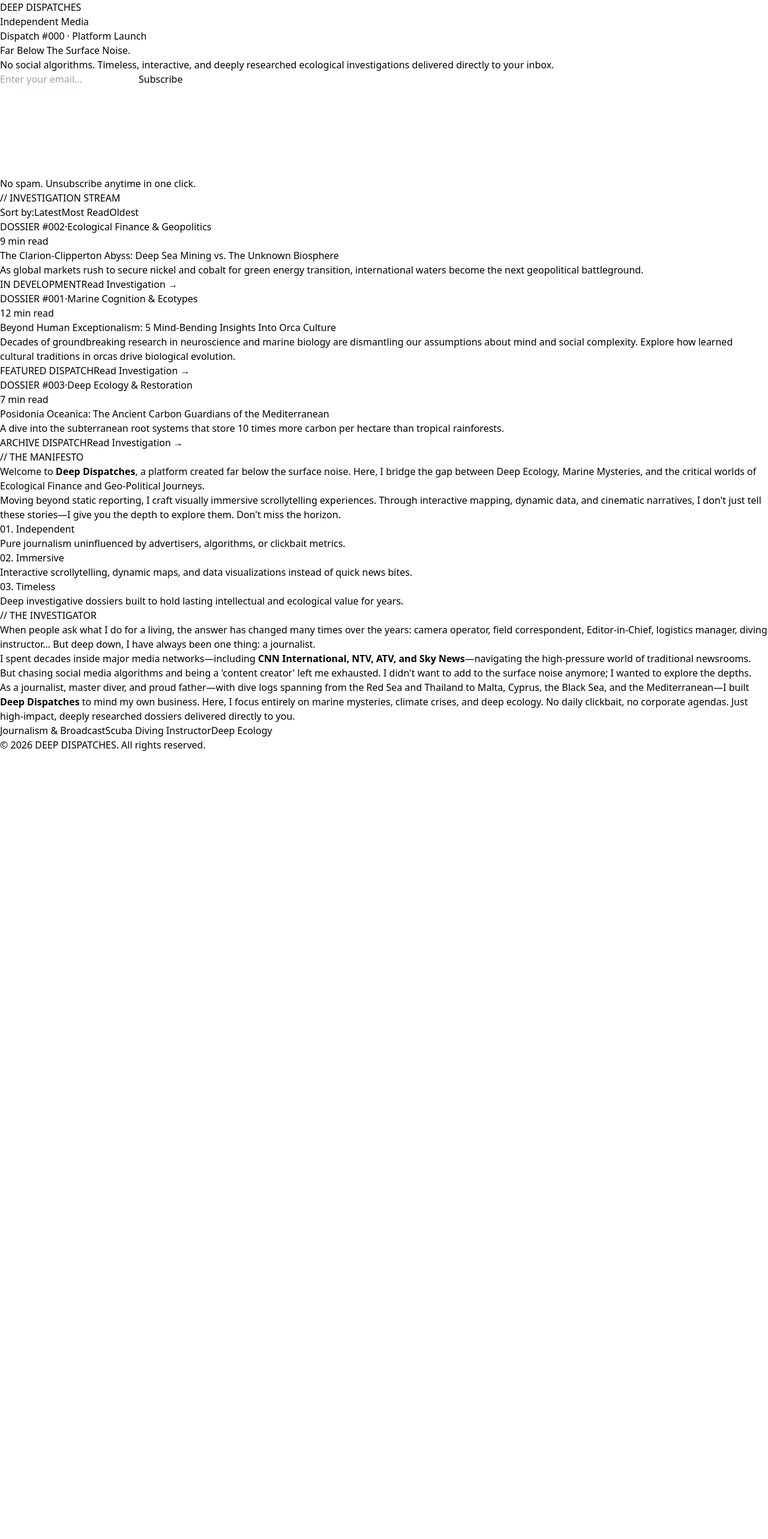
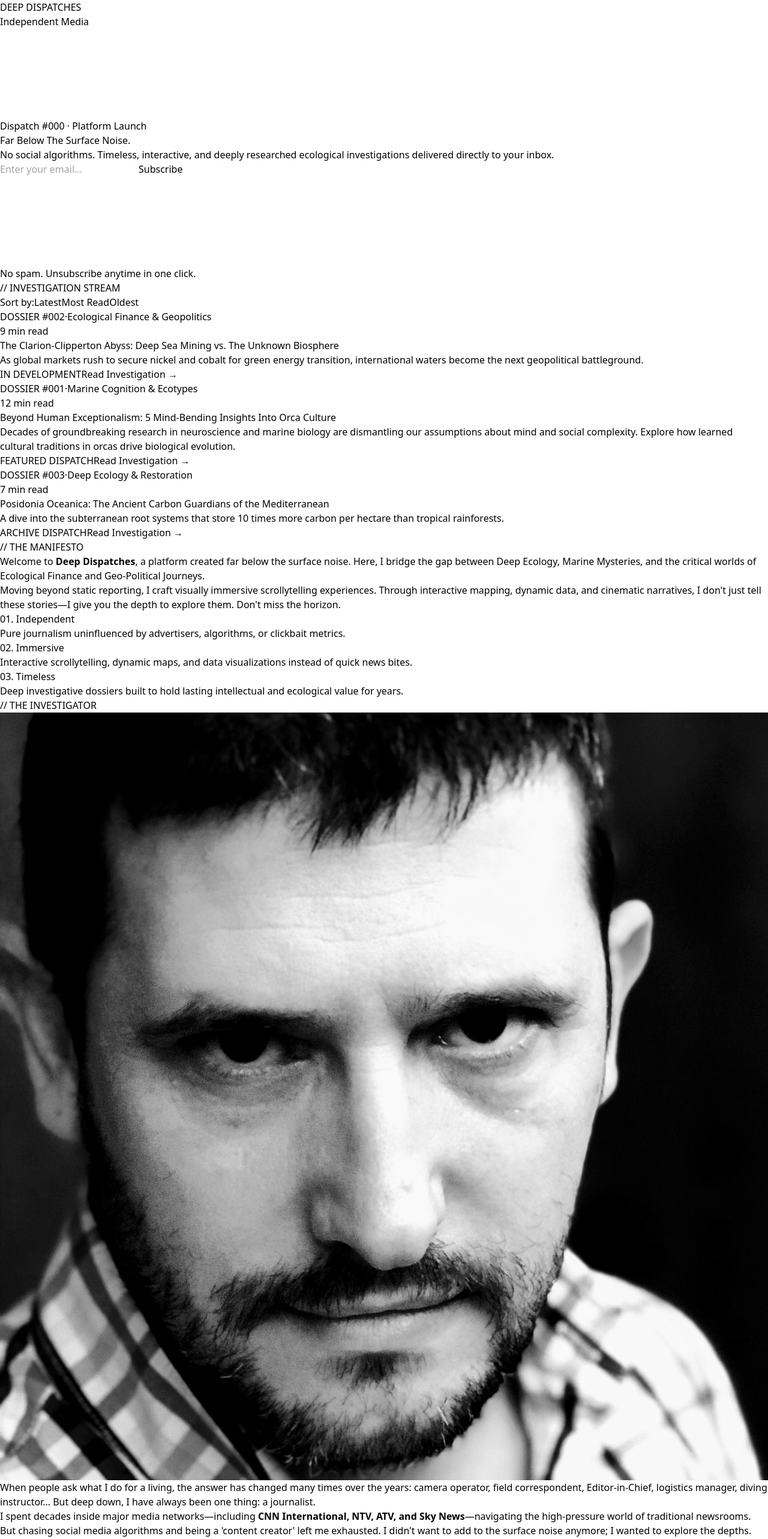
Before and after one commit to stdurak/deepdispatches, a React (Vite) app: page / in a window 1280 px wide. Shown: the top 2566 px of the page at 60% size. Before the commit the page ends 1254 px from the top, so only its background shows below. Built offline with nearby package versions, Linux system fonts and the light colour scheme; grey boxes are pictures that could not be loaded; the HTML template or start-up script is replaced by a standard one.

Commit message:
feat: add ambient video background and investigator profile photo

```diff
--- a/src/App.tsx
+++ b/src/App.tsx
@@ -68,7 +68,7 @@ export default function App() {
   });
 
   return (
-    <div className="min-h-screen bg-[#030914] text-slate-100 font-sans selection:bg-[#CCFF00] selection:text-black">
+    <div className="min-h-screen bg-[#030914] text-slate-100 font-sans selection:bg-[#CCFF00] selection:text-black relative">
 
       {/* FIXED NAVBAR */}
       <header className="sticky top-0 z-50 bg-[#030914]/90 backdrop-blur-md border-b border-slate-800/80 px-6 py-4">
@@ -135,24 +135,40 @@ export default function App() {
       ) : (
 
       /* VIEW 2: HOME FEED */
-      <main className="max-w-4xl mx-auto px-6 py-16 space-y-24">
+      <main className="max-w-4xl mx-auto px-6 py-16 space-y-24 relative z-10">
 
-        {/* HERO SECTION */}
-        <section className="text-center space-y-6 pt-4">
-          <div className="inline-block px-3 py-1 bg-slate-900 border border-slate-800 rounded-full text-xs text-[#CCFF00] font-mono tracking-wider uppercase mb-2">
+        {/* HERO SECTION WITH AMBIENT VIDEO BACKGROUND */}
+        <section className="text-center space-y-6 pt-10 pb-20 relative -mt-16 -mx-6 px-6">
+
+          {/* VIDEO BACKGROUND */}
+          <div className="absolute inset-0 w-full h-full overflow-hidden -z-10">
+            <video
+              autoPlay
+              loop
+              muted
+              playsInline
+              className="w-full h-full object-cover opacity-30 mix-blend-screen"
+            >
+              <source src="/bubble.mp4" type="video/mp4" />
+            </video>
+            {/* Gradient Overlay for better text readability */}
+            <div className="absolute inset-0 bg-gradient-to-b from-[#030914]/40 via-[#030914]/80 to-[#030914]"></div>
+          </div>
+
+          <div className="inline-block px-3 py-1 bg-slate-900/80 backdrop-blur-sm border border-slate-800 rounded-full text-xs text-[#CCFF00] font-mono tracking-wider uppercase mb-2">
             Dispatch #000 · Platform Launch
           </div>
-          <h1 className="text-4xl md:text-6xl font-extrabold tracking-tight text-white leading-tight">
+          <h1 className="text-4xl md:text-6xl font-extrabold tracking-tight text-white leading-tight drop-shadow-xl">
             Far Below The <span className="text-[#CCFF00]">Surface Noise.</span>
           </h1>
-          <p className="text-lg md:text-xl text-slate-400 max-w-2xl mx-auto font-light leading-relaxed">
+          <p className="text-lg md:text-xl text-slate-300 max-w-2xl mx-auto font-light leading-relaxed drop-shadow-md">
             No social algorithms. Timeless, interactive, and deeply researched ecological investigations delivered directly to your inbox.
           </p>
 
           {/* BEEHIIV FORM */}
           <div className="pt-4 max-w-md mx-auto">
             {submitted ? (
-              <div className="p-4 bg-[#081225] border border-[#CCFF00]/40 rounded-lg text-[#CCFF00] text-sm font-mono">
+              <div className="p-4 bg-[#081225]/80 backdrop-blur-sm border border-[#CCFF00]/40 rounded-lg text-[#CCFF00] text-sm font-mono">
                 ✓ Subscription request received. Welcome to Deep Dispatches.
               </div>
             ) : (
@@ -170,7 +186,7 @@ export default function App() {
                     name="email"
                     required
                     placeholder="Enter your email..."
-                    className="flex-1 px-4 py-3 bg-[#081225] border border-slate-700/80 rounded-lg text-white placeholder-slate-500 focus:outline-none focus:border-[#CCFF00] transition-colors"
+                    className="flex-1 px-4 py-3 bg-[#081225]/80 backdrop-blur-sm border border-slate-700/80 rounded-lg text-white placeholder-slate-500 focus:outline-none focus:border-[#CCFF00] transition-colors"
                   />
                   <button
                     type="submit"
@@ -182,7 +198,7 @@ export default function App() {
                 <iframe name="beehiiv-target" className="hidden" title="beehiiv-form-target" />
               </>
             )}
-            <p className="text-xs text-slate-500 mt-3">No spam. Unsubscribe anytime in one click.</p>
+            <p className="text-xs text-slate-500 mt-3 font-medium">No spam. Unsubscribe anytime in one click.</p>
           </div>
         </section>
 
@@ -303,14 +319,28 @@ export default function App() {
           </div>
         </section>
 
-        {/* THE INVESTIGATOR (ABOUT) SECTION */}
+        {/* THE INVESTIGATOR (ABOUT) SECTION WITH PROFILE PHOTO */}
         <section className="border-t border-slate-800/80 pt-16 space-y-6">
           <h3 className="text-xs font-mono text-[#CCFF00] tracking-widest uppercase">
             // THE INVESTIGATOR
           </h3>
-          <div className="bg-[#081225]/60 border border-slate-800/80 rounded-2xl p-8 md:p-10 space-y-6 relative overflow-hidden">
-            <div className="absolute top-0 right-0 w-48 h-48 bg-[#CCFF00]/5 rounded-full blur-3xl pointer-events-none"></div>
 
+          <div className="bg-[#081225]/60 border border-slate-800/80 rounded-2xl p-8 md:p-10 relative overflow-hidden flex flex-col md:flex-row gap-8 items-start">
+
+            <div className="absolute top-0 right-0 w-64 h-64 bg-[#CCFF00]/5 rounded-full blur-3xl pointer-events-none"></div>
+
+            {/* PROFILE PHOTO */}
+            <div className="w-32 h-32 md:w-48 md:h-48 shrink-0 relative rounded-xl overflow-hidden border border-slate-700/50 shadow-2xl grayscale hover:grayscale-0 transition-all duration-500">
+              <img
+                src="/profile.jpg"
+                alt="The Investigator"
+                className="w-full h-full object-cover"
+              />
+              <div className="absolute inset-0 bg-gradient-to-t from-[#081225] via-transparent to-transparent"></div>
+            </div>
+
+            {/* BIO TEXT */}
+            <div className="space-y-6 flex-1">
               <p className="text-base md:text-lg text-slate-300 font-light leading-relaxed">
                 When people ask what I do for a living, the answer has changed many times over the years: camera operator, field correspondent, Editor-in-Chief, logistics manager, diving instructor... But deep down, I have always been one thing: <span className="text-[#CCFF00] font-normal">a journalist.</span>
               </p>
@@ -329,13 +359,15 @@ export default function App() {
                 <span className="px-3 py-1 bg-slate-900/80 border border-slate-800 rounded-full">Deep Ecology</span>
               </div>
             </div>
+
+          </div>
         </section>
 
       </main>
       )}
 
       {/* FOOTER */}
-      <footer className="border-t border-slate-800/80 py-8 text-center text-xs text-slate-500">
+      <footer className="border-t border-slate-800/80 py-8 text-center text-xs text-slate-500 relative z-10 bg-[#030914]">
         <p>© {new Date().getFullYear()} DEEP DISPATCHES. All rights reserved.</p>
       </footer>
     </div>
```
Also changed, not shown: public/profile.jpg (added), 1 other file (tests, documents, lock files or other folders). Lines whose indentation alone changed are shown as unchanged.
